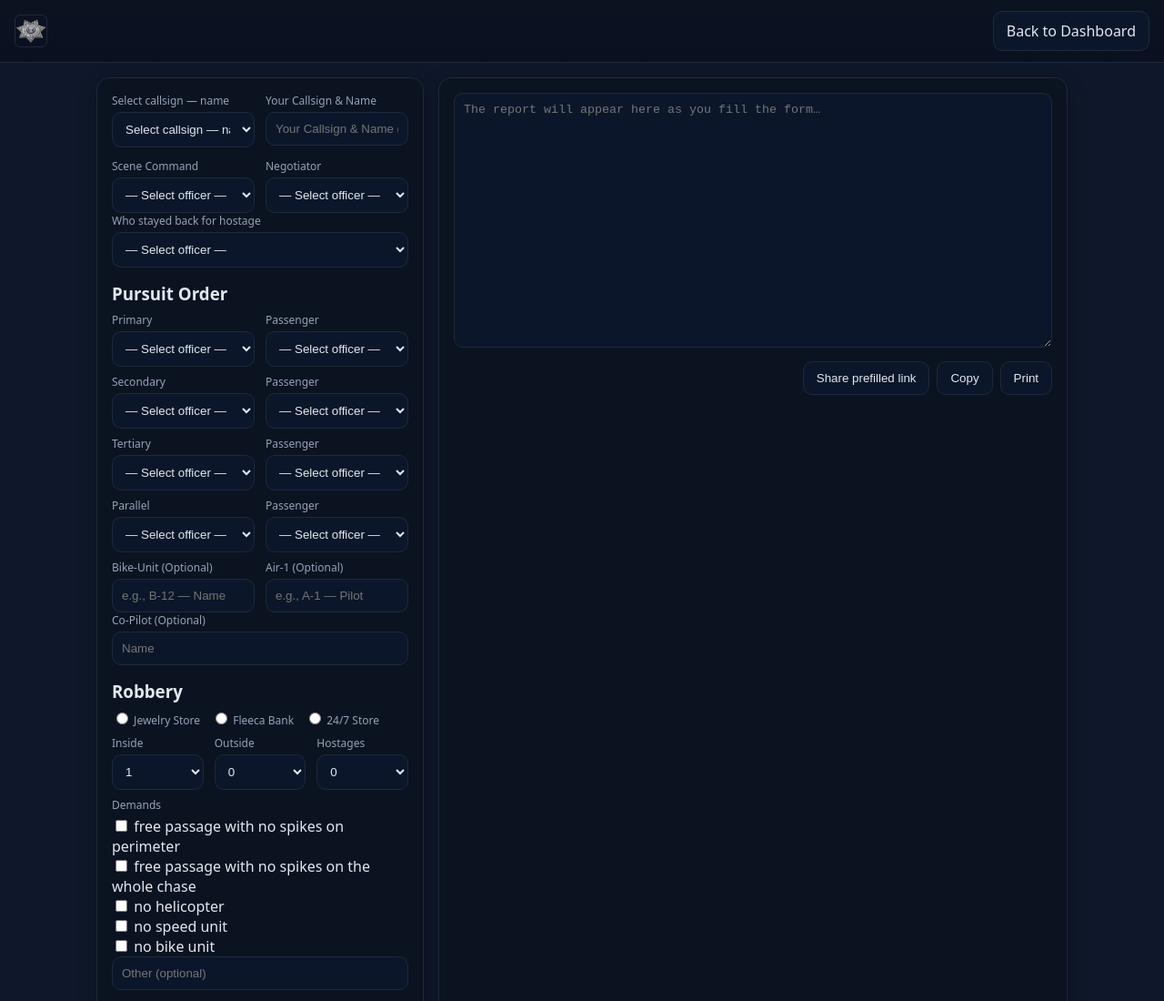
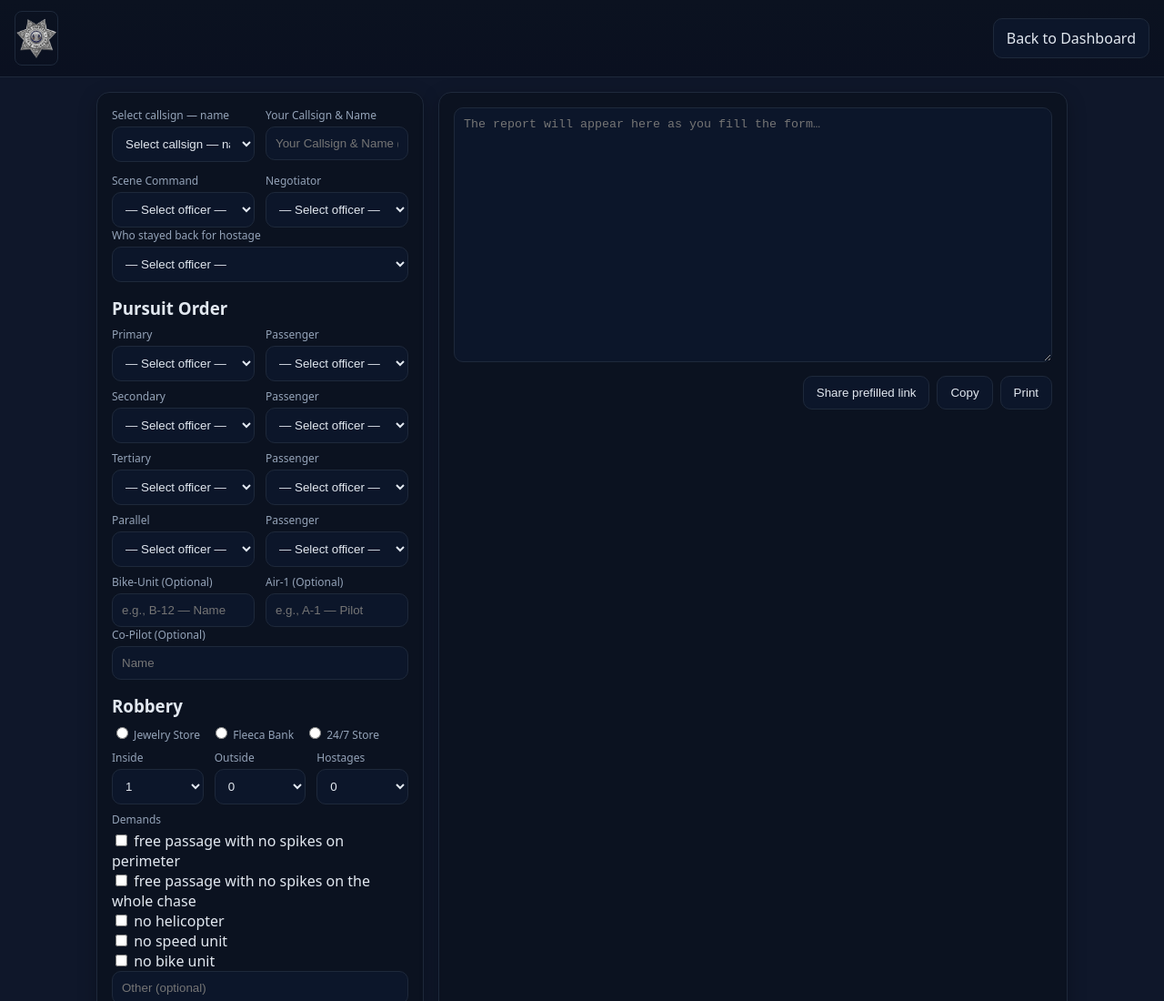
Before and after one commit to NotOhCayy/Legacy, a plain HTML site: page robbery.html in a window 1280 px wide. Shown: the top 1100 px of the page at 91% size. Drawn offline with Linux system fonts and the light colour scheme.

Commit message:
Update robbery.html

```diff
--- a/robbery.html
+++ b/robbery.html
@@ -30,7 +30,7 @@ textarea{min-height:280px;white-space:pre-wrap}
 <body>
 <header class="header">
   <!-- make sure this file exists exactly at /assets/sasp_badge.png -->
-  <img src="/Legacy/assets/sasp_badge.png" alt="SASP badge">
+  <img src="/Legacy/assets/sasp_badge.png" alt="SASP badge" style="height:60px;width:auto;border-radius:8px;">
   <a class="btn" style="margin-left:auto" href="./index.html">Back to Dashboard</a>
 </header>
 
```
